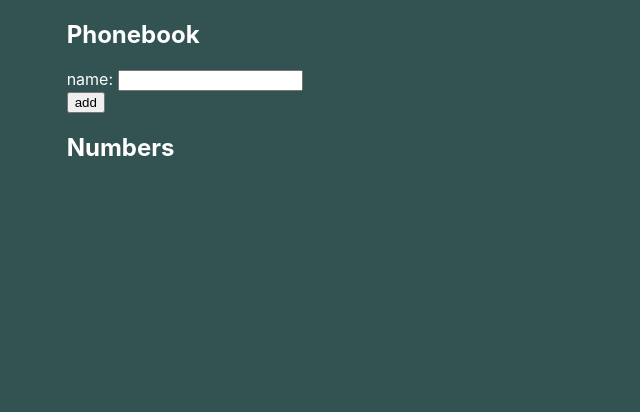
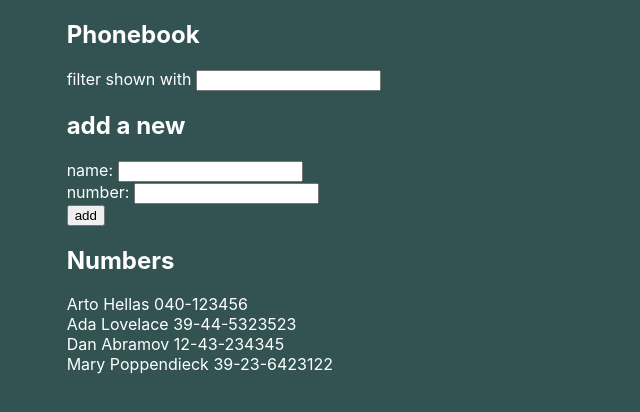
Before and after one commit to Sagar-Kap/FullStackOpen, a React (Create React App) app in the folder Part2/phonebook/: page / in a window 1280 px wide. Shown: the top 412 px of the page, without its empty margins (0-640 px from the left). Built offline with nearby package versions, Linux system fonts and the light colour scheme.

Commit message:
📝 Completed exercises for part 2.b

```diff
--- a/Part2/phonebook/src/App.jsx
+++ b/Part2/phonebook/src/App.jsx
@@ -1,8 +1,22 @@
 import { useState } from "react";
+import Find from "./components/Find";
+import Persons from "./components/Persons";
+import Form from "./components/Form";
 
 const App = () => {
-  const [persons, setPersons] = useState([]);
+  const [persons, setPersons] = useState([
+    { name: "Arto Hellas", number: "040-123456", id: 1 },
+    { name: "Ada Lovelace", number: "39-44-5323523", id: 2 },
+    { name: "Dan Abramov", number: "12-43-234345", id: 3 },
+    { name: "Mary Poppendieck", number: "39-23-6423122", id: 4 },
+  ]);
   const [newName, setNewName] = useState("");
+  const [newNumber, setNewNumber] = useState("");
+  const [query, setQuery] = useState("");
+
+  const findName = (e) => {
+    setQuery(e.target.value);
+  };
 
   const addNote = (event) => {
     event.preventDefault();
@@ -10,40 +24,46 @@ const App = () => {
     if (persons.some((object) => object.name === newName)) {
       alert(`${newName} is already added to phonebook`);
       setNewName("");
+      setNewNumber("");
     } else {
-      const newNoteObject = { name: newName, id: persons.length + 1 };
+      const newNoteObject = {
+        name: newName,
+        number: newNumber,
+        id: persons.length + 1,
+      };
       setPersons(persons.concat(newNoteObject));
       setNewName("");
+      setNewNumber("");
     }
+  };
+
+  const numberChange = (e) => {
+    setNewNumber(e.target.value);
   };
 
   const noteInputChange = (e) => {
     setNewName(e.target.value);
   };
 
-  const NewEntry = ({ persons }) => {
-    const entryArray = persons.map((person) => (
-      <li key={person.id}>{person.name}</li>
-    ));
-    return entryArray;
-  };
-
   return (
     <div>
       <h2>Phonebook</h2>
-      <form>
-        <div>
-          name: <input value={newName} onChange={noteInputChange} />
-        </div>
-        <div>
-          <button onClick={addNote} type="submit">
-            add
-          </button>
-        </div>
-      </form>
+
+      <Find findName={findName} />
+
+      <h2>add a new</h2>
+
+      <Form
+        newName={newName}
+        noteInputChange={noteInputChange}
+        newNumber={newNumber}
+        numberChange={numberChange}
+        addNote={addNote}
+      />
+
       <h2>Numbers</h2>
       <ul>
-        <NewEntry persons={persons} />
+        <Persons persons={persons} query={query} />
       </ul>
     </div>
   );
--- /dev/null
+++ b/Part2/phonebook/src/components/Find.jsx
@@ -0,0 +1,9 @@
+const Find = ({ findName }) => {
+  return (
+    <div>
+      filter shown with <input onChange={findName} />
+    </div>
+  );
+};
+
+export default Find;
--- /dev/null
+++ b/Part2/phonebook/src/components/Form.jsx
@@ -0,0 +1,19 @@
+const Form = (props) => {
+  return (
+    <form>
+      <div>
+        name: <input value={props.newName} onChange={props.noteInputChange} />
+      </div>
+      <div>
+        number: <input value={props.newNumber} onChange={props.numberChange} />
+      </div>
+      <div>
+        <button onClick={props.addNote} type="submit">
+          add
+        </button>
+      </div>
+    </form>
+  );
+};
+
+export default Form;
--- /dev/null
+++ b/Part2/phonebook/src/components/Persons.jsx
@@ -0,0 +1,21 @@
+const Persons = ({ persons, query }) => {
+  const allArray = persons.map((person) => (
+    <li key={person.id}>
+      {person.name} {person.number}
+    </li>
+  ));
+
+  const findArray = persons
+    .filter((person) =>
+      person.name.toLowerCase().startsWith(query.toLowerCase())
+    )
+    .map((person) => (
+      <li key={person.id}>
+        {person.name} {person.number}
+      </li>
+    ));
+
+  return query ? findArray : allArray;
+};
+
+export default Persons;
```
